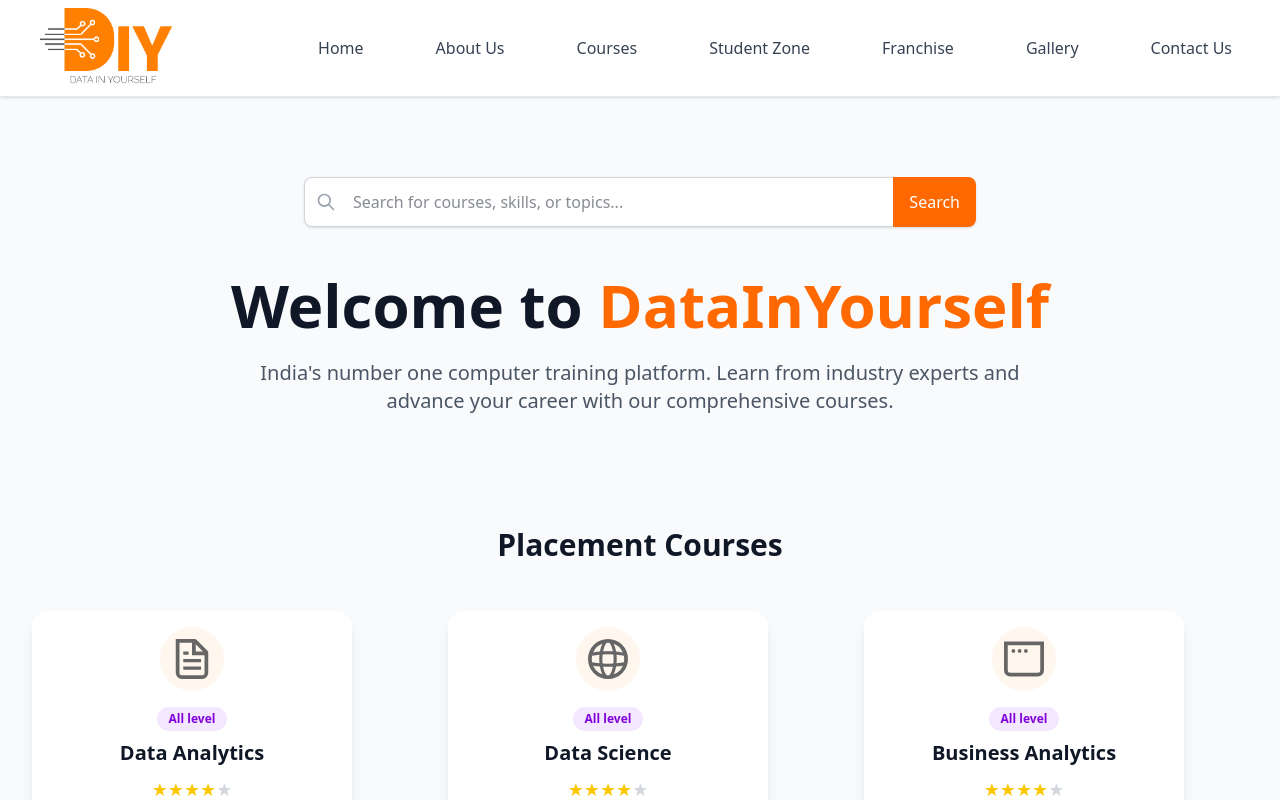
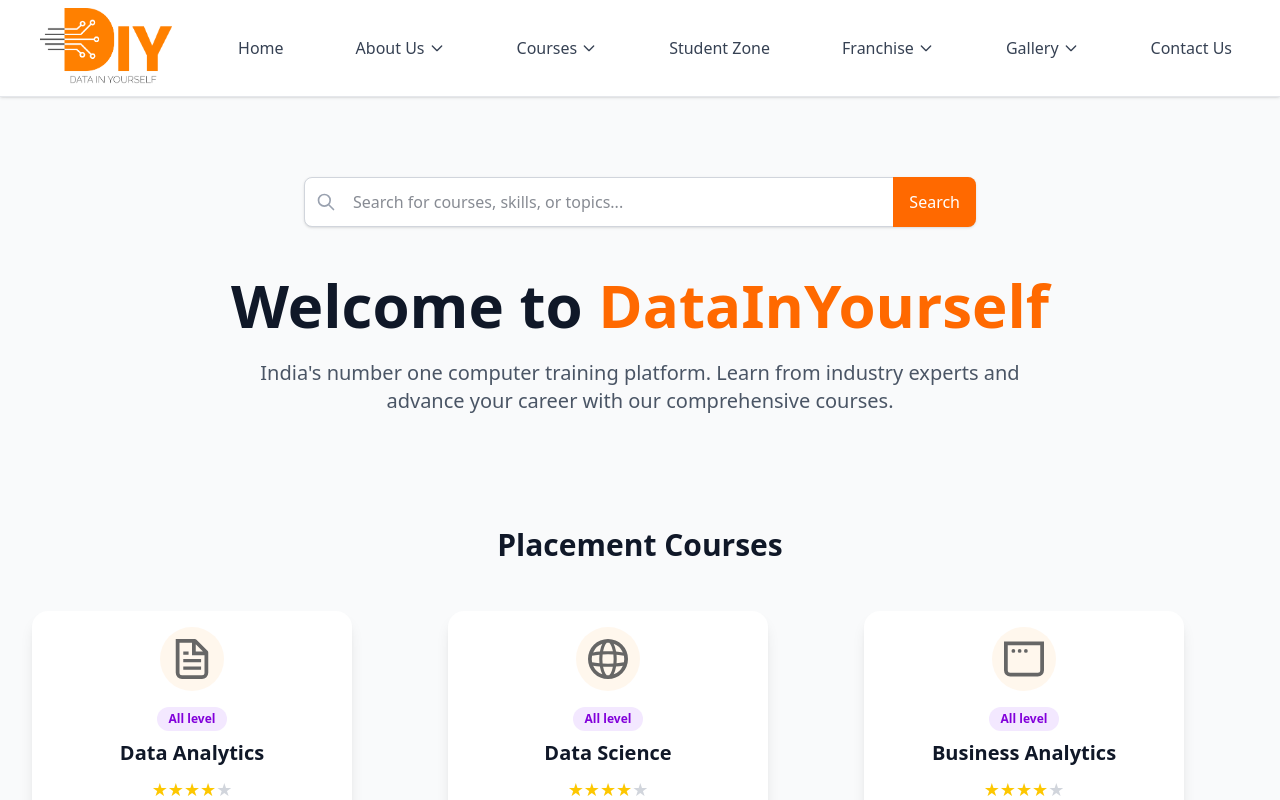
Before and after one commit to nilimaSahu22/DataInYourself, a Next.js app: page / in a window 1280 px wide. Shown: the top 800 px of the page. Built offline with nearby package versions, Linux system fonts and the light colour scheme.

Commit message:
feat(navbar): add dropdown menus for About Us, Courses, Franchise, and Gallery sections with responsive submenus

```diff
--- a/app/components/Header.tsx
+++ b/app/components/Header.tsx
@@ -2,28 +2,90 @@
 
 import Link from 'next/link';
 import Image from 'next/image';
-import { useState } from 'react';
+import { useState, useRef, useEffect } from 'react';
 
 export default function Header() {
   const [isMobileMenuOpen, setIsMobileMenuOpen] = useState(false);
+  const [openDropdown, setOpenDropdown] = useState<string | null>(null);
+  const [mobileOpenDropdown, setMobileOpenDropdown] = useState<string | null>(null);
+  const dropdownRef = useRef<HTMLDivElement>(null);
 
   const navigationLinks = [
     { name: 'Home', href: '/' },
-    { name: 'About Us', href: '/about' },
-    { name: 'Courses', href: '/courses' },
+    {
+      name: 'About Us',
+      href: '/about',
+      submenu: [
+        { name: 'About Datainyourself', href: '/about/datainyourself' },
+        { name: 'Direct Message', href: '/about/contact' }
+      ]
+    },
+    {
+      name: 'Courses',
+      href: '/courses',
+      submenu: [
+        { name: 'Placement Courses', href: '/courses/placement' },
+        { name: 'Certification Courses', href: '/courses/certification' },
+        { name: 'Trending Courses', href: '/courses/trending' }
+      ]
+    },
     { name: 'Student Zone', href: '/student-zone' },
-    { name: 'Franchise', href: '/franchise' },
-    { name: 'Gallery', href: '/gallery' },
+    {
+      name: 'Franchise',
+      href: '/franchise',
+      submenu: [
+        { name: 'Get Franchise', href: '/franchise/get-franchise' }
+      ]
+    },
+    {
+      name: 'Gallery',
+      href: '/gallery',
+      submenu: [
+        { name: 'Photo', href: '/gallery/photo' },
+        { name: 'Videos', href: '/gallery/videos' }
+      ]
+    },
     { name: 'Contact Us', href: '/contact' },
   ];
 
   const toggleMobileMenu = () => {
     setIsMobileMenuOpen(!isMobileMenuOpen);
+    // Close mobile dropdowns when closing mobile menu
+    if (isMobileMenuOpen) {
+      setMobileOpenDropdown(null);
+    }
   };
 
   const closeMobileMenu = () => {
     setIsMobileMenuOpen(false);
+    setMobileOpenDropdown(null);
   };
+
+  const toggleDropdown = (menuName: string) => {
+    setOpenDropdown(openDropdown === menuName ? null : menuName);
+  };
+
+  const toggleMobileDropdown = (menuName: string) => {
+    setMobileOpenDropdown(mobileOpenDropdown === menuName ? null : menuName);
+  };
+
+  const closeDropdown = () => {
+    setOpenDropdown(null);
+  };
+
+  // Close dropdown when clicking outside
+  useEffect(() => {
+    const handleClickOutside = (event: MouseEvent) => {
+      if (dropdownRef.current && !dropdownRef.current.contains(event.target as Node)) {
+        closeDropdown();
+      }
+    };
+
+    document.addEventListener('mousedown', handleClickOutside);
+    return () => {
+      document.removeEventListener('mousedown', handleClickOutside);
+    };
+  }, []);
 
   return (
     <>
@@ -49,16 +111,63 @@
             </div>
 
             {/* Center Section - Navigation */}
-            <nav className="hidden md:flex space-x-10" aria-label="Main navigation">
+            <nav className="hidden md:flex space-x-10" aria-label="Main navigation" ref={dropdownRef}>
               {navigationLinks.map((link) => (
+                <div key={link.name} className="relative">
+                  {link.submenu ? (
+                    // Dropdown menu item
+                    <div className="relative">
+                      <button
+                        onClick={() => toggleDropdown(link.name)}
+                        onMouseEnter={() => setOpenDropdown(link.name)}
+                        className="text-gray-700 hover:text-orange-500 px-4 py-3 text-base font-medium transition-colors duration-200 relative group flex items-center"
+                      >
+                        {link.name}
+                        <svg
+                          className={`ml-1 w-4 h-4 transition-transform duration-200 ${openDropdown === link.name ? 'rotate-180' : ''}`}
+                          fill="none"
+                          stroke="currentColor"
+                          viewBox="0 0 24 24"
+                        >
+                          <path strokeLinecap="round" strokeLinejoin="round" strokeWidth={2} d="M19 9l-7 7-7-7" />
+                        </svg>
+                        <span className="absolute bottom-0 left-0 w-0 h-1 bg-orange-500 transition-all duration-200 group-hover:w-full"></span>
+                      </button>
+
+                      {/* Dropdown Menu */}
+                      <div
+                        className={`absolute top-full left-0 mt-1 w-48 bg-white rounded-md shadow-lg border border-gray-200 transition-all duration-200 ${
+                          openDropdown === link.name
+                            ? 'opacity-100 visible translate-y-0'
+                            : 'opacity-0 invisible -translate-y-2'
+                        }`}
+                        onMouseLeave={() => closeDropdown()}
+                      >
+                        <div className="py-2">
+                          {link.submenu.map((subItem) => (
                             <Link
-                  key={link.name}
+                              key={subItem.name}
+                              href={subItem.href}
+                              className="block px-4 py-2 text-sm text-gray-700 hover:text-orange-500 hover:bg-orange-50 transition-colors duration-200"
+                              onClick={closeDropdown}
+                            >
+                              {subItem.name}
+                            </Link>
+                          ))}
+                        </div>
+                      </div>
+                    </div>
+                  ) : (
+                    // Regular menu item
+                    <Link
                       href={link.href}
-                  className="text-gray-700 hover:text-orange-500 px-4 py-3 text-base font-medium transition-colors duration-200 relative group"
+                      className="text-gray-700 hover:text-orange-500 px-4 py-3 text-base font-medium transition-colors duration-200 relative group flex items-center"
                     >
                       {link.name}
                       <span className="absolute bottom-0 left-0 w-0 h-1 bg-orange-500 transition-all duration-200 group-hover:w-full"></span>
                     </Link>
+                  )}
+                </div>
               ))}
             </nav>
 
@@ -123,16 +232,57 @@
           </div>
 
           {/* Sidebar Navigation */}
-          <nav className="flex-1 px-4 py-2 " aria-label="Mobile navigation">
+          <nav className="flex-1 px-4 py-2 overflow-y-auto" aria-label="Mobile navigation">
             {navigationLinks.map((link) => (
+              <div key={link.name} className="mb-1">
+                {link.submenu ? (
+                  // Mobile dropdown menu item
+                  <div className="border border-gray-100 rounded-lg overflow-hidden">
+                    <button
+                      onClick={() => toggleMobileDropdown(link.name)}
+                      className="w-full text-left text-gray-700 hover:text-orange-500 hover:bg-orange-50 px-4 py-3 text-base font-medium transition-all duration-200 flex items-center justify-between bg-gray-50"
+                      aria-expanded={mobileOpenDropdown === link.name}
+                    >
+                      {link.name}
+                      <svg
+                        className={`w-4 h-4 transition-transform duration-200 ${mobileOpenDropdown === link.name ? 'rotate-180' : ''}`}
+                        fill="none"
+                        stroke="currentColor"
+                        viewBox="0 0 24 24"
+                      >
+                        <path strokeLinecap="round" strokeLinejoin="round" strokeWidth={2} d="M19 9l-7 7-7-7" />
+                      </svg>
+                    </button>
+
+                    {/* Mobile Submenu */}
+                    <div className={`overflow-hidden transition-all duration-300 ease-in-out ${
+                      mobileOpenDropdown === link.name ? 'max-h-96 opacity-100' : 'max-h-0 opacity-0'
+                    }`}>
+                      <div className="bg-white border-t border-gray-100">
+                        {link.submenu.map((subItem) => (
                           <Link
-                key={link.name}
+                            key={subItem.name}
+                            href={subItem.href}
+                            onClick={closeMobileMenu}
+                            className="block px-6 py-3 text-sm text-gray-600 hover:text-orange-500 hover:bg-orange-50 transition-all duration-200 border-b border-gray-50 last:border-b-0"
+                          >
+                            {subItem.name}
+                          </Link>
+                        ))}
+                      </div>
+                    </div>
+                  </div>
+                ) : (
+                  // Regular mobile menu item
+                  <Link
                     href={link.href}
                     onClick={closeMobileMenu}
-                className="text-gray-700 hover:text-orange-500 hover:bg-orange-50 block px-4 py-3 text-base font-medium rounded-md transition-all duration-200"
+                    className="text-gray-700 hover:text-orange-500 hover:bg-orange-50 block px-4 py-3 text-base font-medium rounded-md transition-all duration-200 border border-gray-100"
                   >
                     {link.name}
                   </Link>
+                )}
+              </div>
             ))}
           </nav>
 
```
Lines whose indentation alone changed are shown as unchanged.
